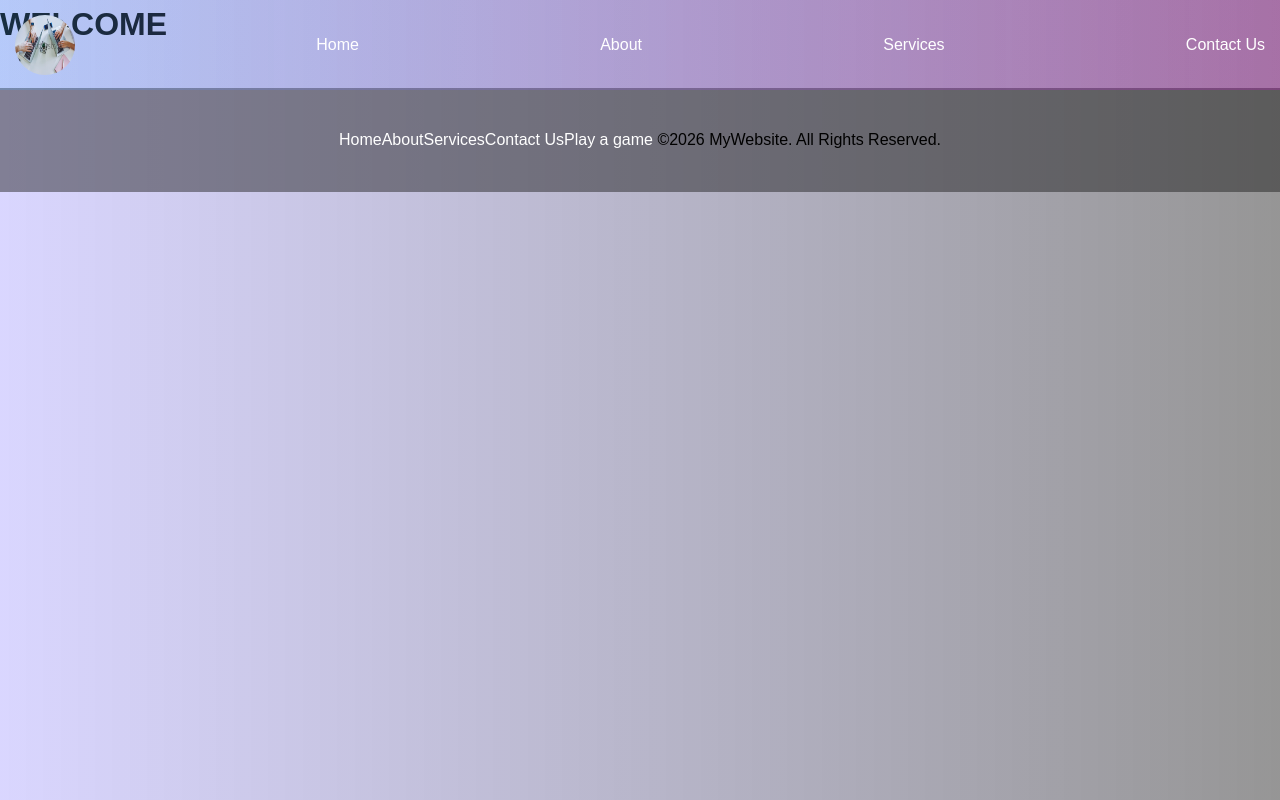
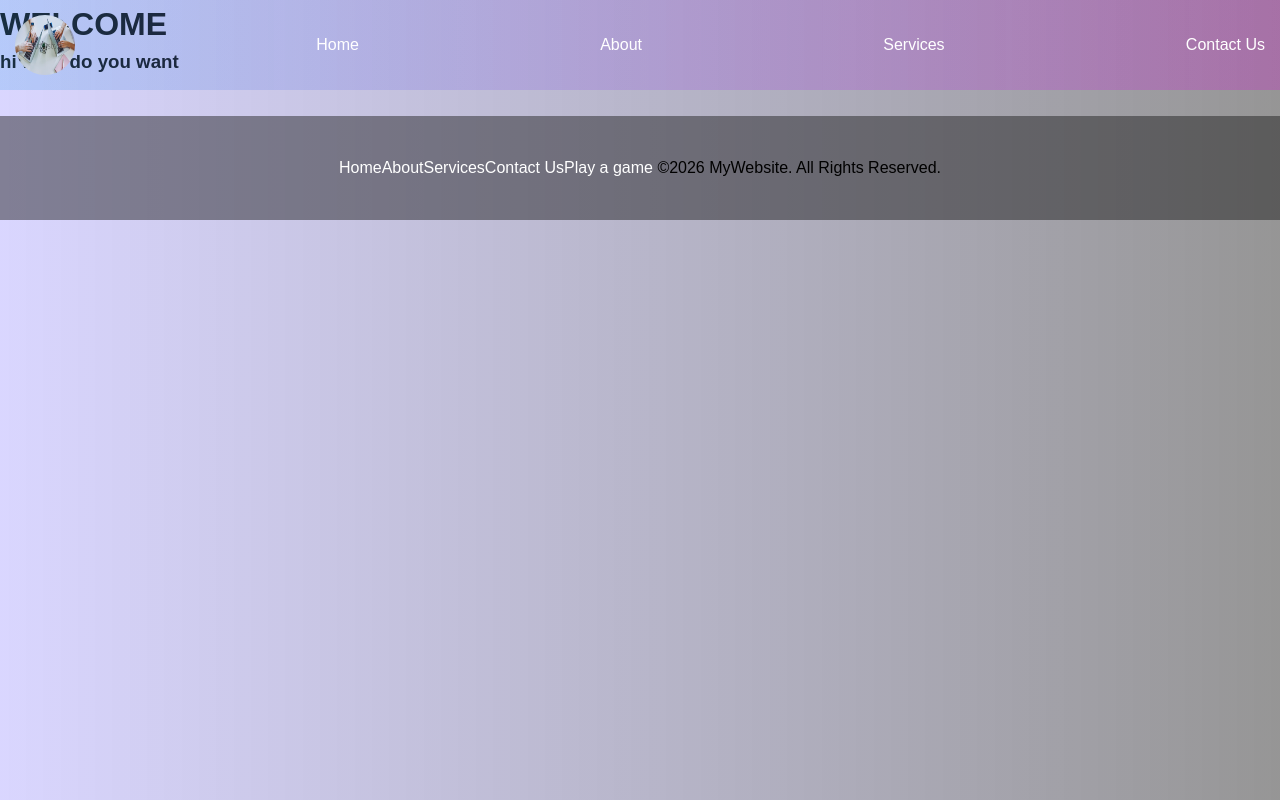
Before and after one commit to stevocriss/school-project, a Vue app: page /DashBoard in a window 1280 px wide. Built offline with nearby package versions, Linux system fonts and the light colour scheme.

Commit message:
new list5

```diff
--- a/src/Views/DashBoard.vue
+++ b/src/Views/DashBoard.vue
@@ -1,5 +1,7 @@
 <template>
     <h1>WELCOME</h1>
+    <h3>hi what do you want
+    </h3>
 </template>
 <script>
 export default{
```
